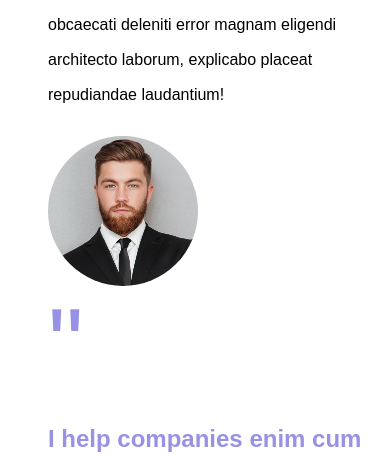
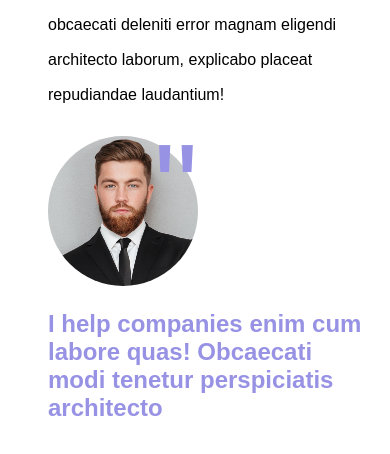
Before and after one commit to Giovanni-Palmitessa/htmlcss-responsive-layout, a plain HTML site: page index.html in a window 390 px wide. Shown: the part 8946-9400 px from the top of the page. Drawn offline with Linux system fonts and the light colour scheme.

Commit message:
add position absolut to "virgolette"

```diff
--- a/assets/style.css
+++ b/assets/style.css
@@ -411,12 +411,6 @@ nav{
 
 
 /* About Us Section  */
-
-.virgole{
-    font-size: 100px;
-    color: #9792E4;
-}
-
 .about-us{
     display: flex;
 }
@@ -446,14 +440,22 @@ nav{
 .about-image{
     width: 200px;
     height: 200px;
-    border-radius: 50%;
-    overflow: hidden;
+    position: relative;
+}
+
+.virgole{
+    font-size: 170px;
+    color: #9792E4;
+    position: absolute;
+    right: 0px;
+    top: -25px;
 }
 
 .about-image img{
     width: 100%;
     height: 100%;
     object-fit: cover;
+    border-radius: 50%;
 }
 
 .about-right h2{
@@ -734,6 +736,11 @@ footer{
         height: 150px;
     }
 
+    .virgole{
+        font-size: 125px;
+        top: -20px;
+    }
+
     .btn-purple{
         align-self: flex-start;
     }
--- a/index.html
+++ b/index.html
@@ -312,9 +312,9 @@
                 <div class="about-right">
                     <div class="about-image">
                         <img src="assets/img/about.jpg" alt="Man3">
+
+                        <span class="virgole">"</span>
                     </div>
-
-                    <span class="virgole">"</span>
 
                     <h2>I help companies enim cum labore quas! Obcaecati modi tenetur perspiciatis architecto</h2>
 
```
